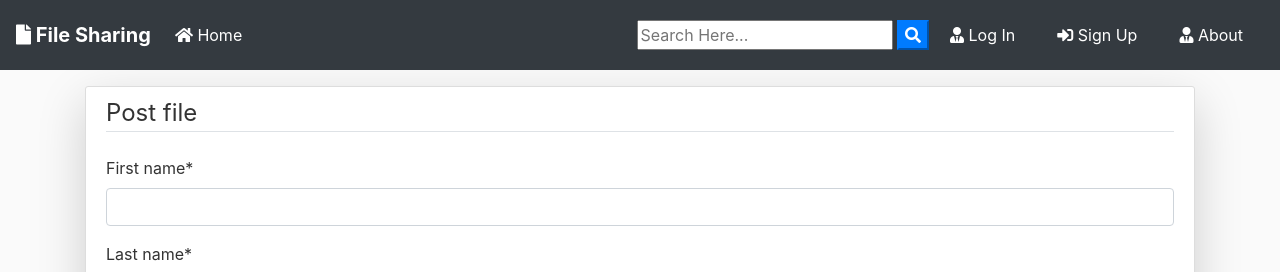
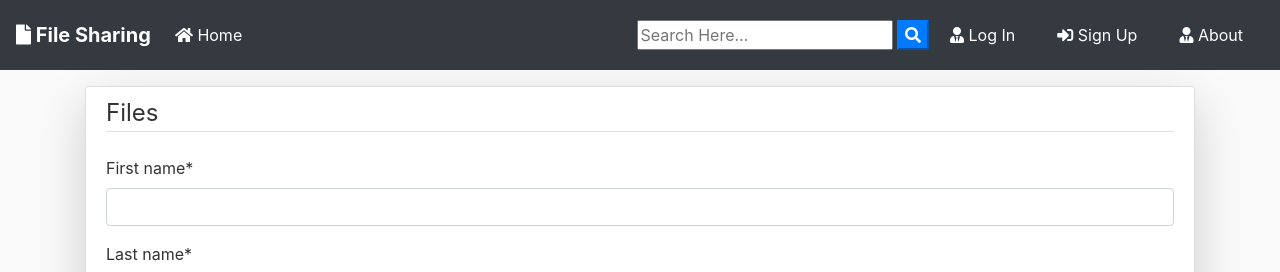
Before and after one commit to Goosefrom/practic, a Django app: template blog/templates/blog/post_form.html in a window 1280 px wide. Shown: the top 272 px of the page. Run offline with Django 3.2, Linux system fonts and the light colour scheme; the template is opened without the code that fills it: values that come from a table or form of the project are taken from there, others are empty; some libraries are stand-ins or nearby versions.

Commit message:
Iris test

```diff
--- a/blog/templates/blog/post_form.html
+++ b/blog/templates/blog/post_form.html
@@ -6,7 +6,7 @@
               {% csrf_token %}
               <fieldset class="form-group">
                     <legend class="border-bottom mb-4">
-                        Post file
+                        Files
                     </legend>
                     {{ form|crispy }}
               </fieldset>
--- a/django_web_app/settings.py
+++ b/django_web_app/settings.py
@@ -40,7 +40,7 @@ INSTALLED_APPS = [
     'django.contrib.sessions',
     'django.contrib.messages',
     'django.contrib.staticfiles',
-    'social_django', # <-- https://simpleisbetterthancomplex.com/tutorial/2016/10/24/how-to-add-social-login-to-django.html
+    'social_django',# <-- https://simpleisbetterthancomplex.com/tutorial/2016/10/24/how-to-add-social-login-to-django.html
 ]
 
 MIDDLEWARE = [
@@ -152,6 +152,7 @@ SOCIAL_AUTH_FACEBOOK_SECRET = 'e804e12084f6c31e253bb9d20de6ba4e'  # App Secret
 #SOCIAL_AUTH_TWITTER_SECRET = 'mwtdcUe4uOvvjDk2Ausb45gsasdasdasashw65454TNSx'
 SOCIAL_AUTH_GITHUB_KEY = 'ca6c4169d8ba86ccd48f'
 SOCIAL_AUTH_GITHUB_SECRET = '53c40b7ee9c7bc3a512986c89967af765ee1e050'
+# add google ouath in future and fix my twitter account(add email form old account)
 
 
 #captcha:
```
Also changed, not shown: db.sqlite3, 1 other file.
